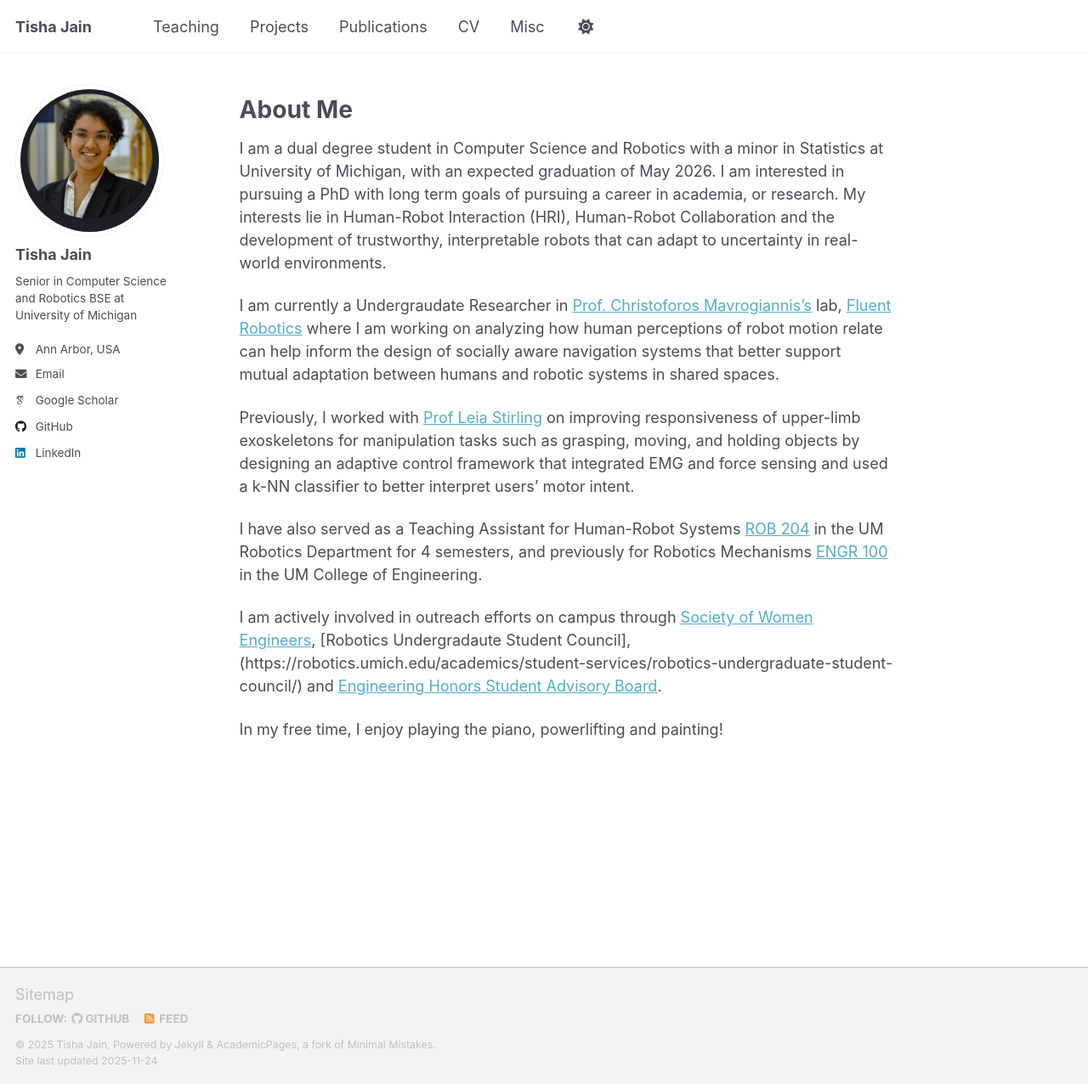
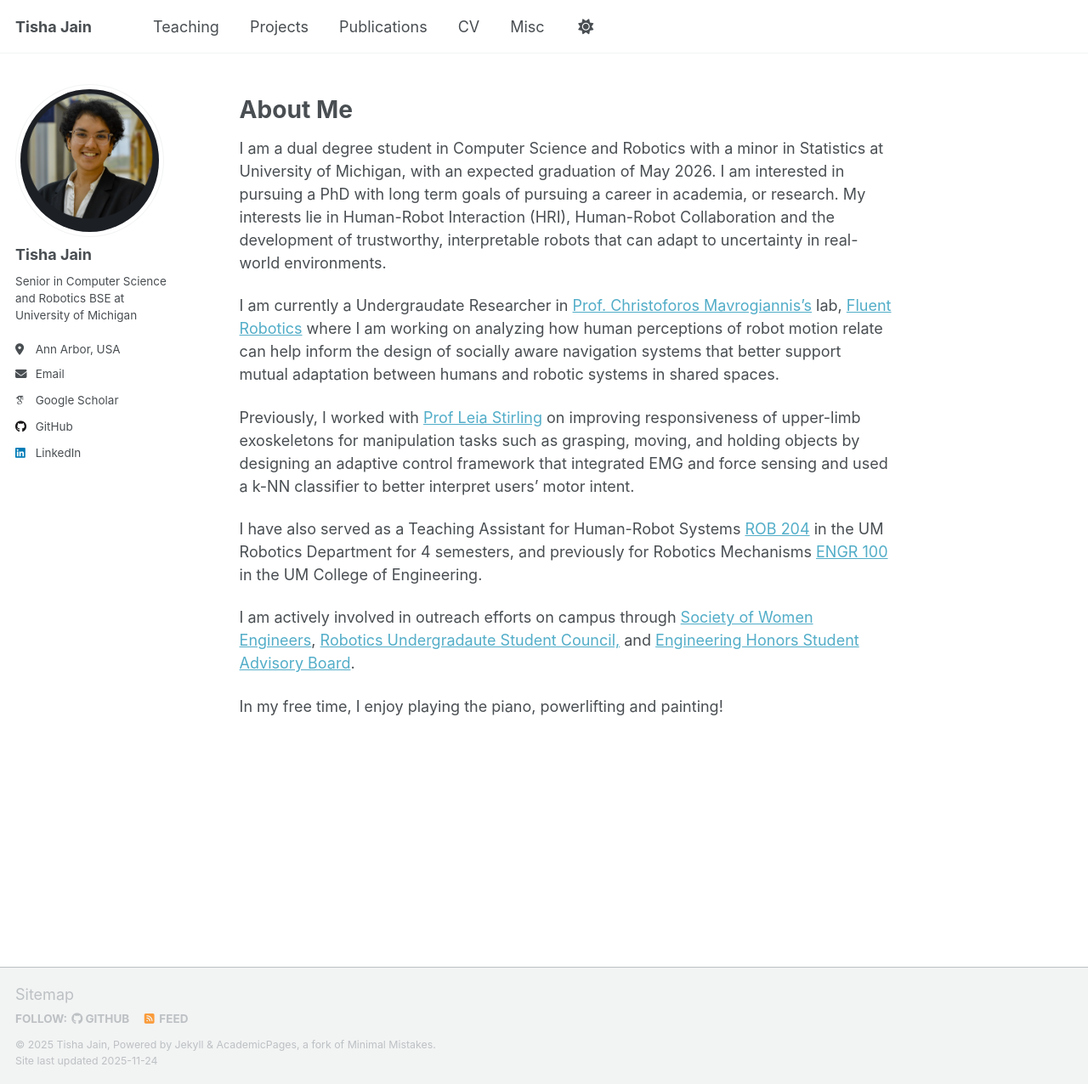
Before and after one commit to TishaJain6060/TishaJain6060.github.io, a Jekyll site: the page built from _pages/about.md, in a window 1280 px wide and 1276 px high. Shown: the whole window at 85% size. Built offline with Jekyll 4.4.1, drawn with Linux system fonts in a browser that asks for light colours; some web fonts are replaced; a script that is not in the unit is left out.

Commit message:
Fix typos

```diff
--- a/_pages/about.md
+++ b/_pages/about.md
@@ -17,6 +17,6 @@ Previously, I worked with [Prof Leia Stirling](https://stirling.engin.umich.edu/
 
 I have also served as a Teaching Assistant for Human-Robot Systems [ROB 204](https://robotics.umich.edu/academics/courses/course-offerings/rob-204-winter-2022/) in the UM Robotics Department for 4 semesters, and previously for Robotics Mechanisms [ENGR 100](https://adue.engin.umich.edu/engr100_sections/850-robotics/) in the UM College of Engineering.
 
-I am actively involved in outreach efforts on campus through [Society of Women Engineers](https://www.sweumich.org/), [Robotics Undergradaute Student Council],(https://robotics.umich.edu/academics/student-services/robotics-undergraduate-student-council/) and [Engineering Honors Student Advisory Board](https://honors.engin.umich.edu/student-advisory-board/).
+I am actively involved in outreach efforts on campus through [Society of Women Engineers](https://www.sweumich.org/), [Robotics Undergradaute Student Council,](https://robotics.umich.edu/academics/student-services/robotics-undergraduate-student-council/) and [Engineering Honors Student Advisory Board](https://honors.engin.umich.edu/student-advisory-board/).
 
 In my free time, I enjoy playing the piano, powerlifting and painting!
```
